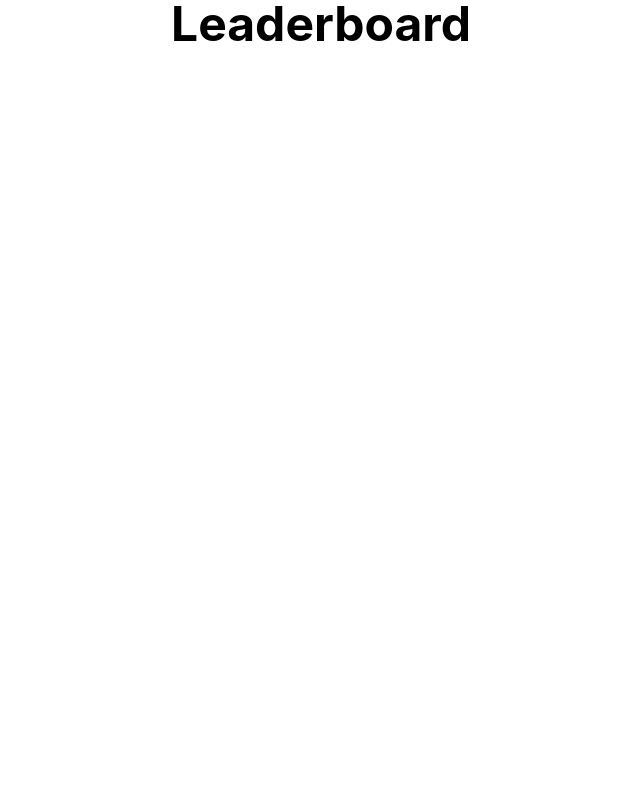
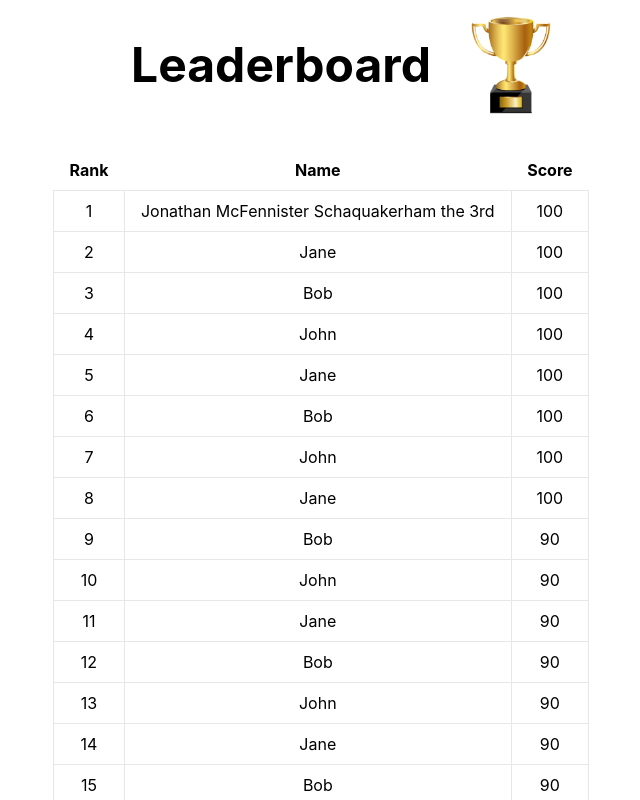
Before and after one commit to gavsidhu/Hangman, a React (Create React App) app: page /leaderboard in a window 1280 px wide. Shown: the top 800 px of the page, without its empty margins (319-959 px from the left). Built offline with nearby package versions, Linux system fonts and the light colour scheme.

Commit message:
Edited Leaderboard page.

```diff
--- a/src/pages/Leaderboard.jsx
+++ b/src/pages/Leaderboard.jsx
@@ -1,9 +1,58 @@
 export default function Leaderboard() {
+
+    // temporary rankings to see how the table looks
+    const rankings = [
+        { name: "Jonathan McFennister Schaquakerham the 3rd", score: 100 },
+        { name: "Jane", score: 100 },
+        { name: "Bob", score: 100 },
+        { name: "John", score: 100 },
+        { name: "Jane", score: 100 },
+        { name: "Bob", score: 100 },
+        { name: "John", score: 100 },
+        { name: "Jane", score: 100 },
+        { name: "Bob", score: 90 },
+        { name: "John", score: 90 },
+        { name: "Jane", score: 90 },
+        { name: "Bob", score: 90 },
+        { name: "John", score: 90 },
+        { name: "Jane", score: 90 },
+        { name: "Bob", score: 90 },
+        { name: "John", score: 90 },
+        { name: "Jane", score: 90 },
+        { name: "Bob", score: 80 },
+        { name: "John", score: 80 },
+        { name: "Jane", score: 80 },
+        { name: "Bob", score: 80 },
+        { name: "John", score: 80 },
+        { name: "Jane", score: 80 },
+        { name: "Bob", score: 80 },
+      ];
+
     return (
         <div className="max-w-xl mx-auto text-center">
             <div>
-                <h1 className="text-5xl font-bold">Leaderboard</h1>
-
+                <div className="flex items-center justify-center py-4">
+                    <h1 className="text-5xl font-bold px-10">Leaderboard</h1>
+                    <img src="/trophy.png" alt="trophy icon" className="w-20 h-30"/>
+                </div>
+                <table className="table-auto mx-auto mt-5 mb-10">
+                    <thead>
+                        <tr>
+                            <th className="px-4 py-2">Rank</th>
+                            <th className="px-4 py-2">Name</th>
+                            <th className="px-4 py-2">Score</th>
+                        </tr>
+                    </thead>
+                    <tbody>
+                        {rankings.map((ranking, index) => (
+                        <tr key={index}>
+                            <td className="border px-4 py-2">{index + 1}</td>
+                            <td className="border px-4 py-2">{ranking.name}</td>
+                            <td className="border px-4 py-2">{ranking.score}</td>
+                        </tr>
+                        ))}
+                </tbody>
+                </table>
             </div>
         </div>
     );
```
